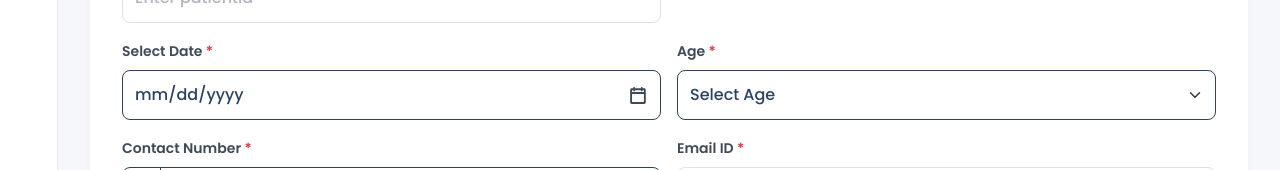
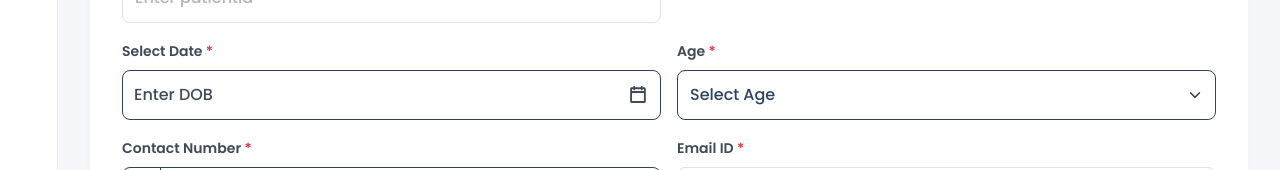
Before and after one commit to PranayTechnocomet/maiacare-doctor-fe, a Next.js app: page /addpatient in a window 1280 px wide. Shown: the part 436-606 px from the top of the page. Built offline with nearby package versions, Linux system fonts and the light colour scheme; a web font is replaced by a local one.

Commit message:
date picker icon and ui dynamic

```diff
--- a/src/components/form/AddPatientForm.tsx
+++ b/src/components/form/AddPatientForm.tsx
@@ -315,6 +315,7 @@ function AddPatientForm() {
                             <DatePickerFieldGroup
                                 label="Select Date"
                                 name="date"
+                                placeholder="Enter DOB"
                                 value={formData.date}
                                 onChange={(e: React.ChangeEvent<HTMLInputElement>) => {
                                     handleChange(e);
--- a/src/components/form/BookAppointment.tsx
+++ b/src/components/form/BookAppointment.tsx
@@ -220,12 +220,14 @@ export function BookAppointment({
                             <DatePickerFieldGroup
                                 label="Appointment Date"
                                 name="appointmentDate"
+                                placeholder="Select Date"
                                 value={formData.appointmentDate}
                                 onChange={(e: React.ChangeEvent<HTMLInputElement>) => {
                                     handleChange(e);
                                 }}
                                 required={true}
                                 error={formError.appointmentDate}
+                                iconColor="var(--color-radio)"
                             />
                         </Col>
                         <Col md={4}>
--- a/src/components/form/RescheduleAppointment.tsx
+++ b/src/components/form/RescheduleAppointment.tsx
@@ -242,12 +242,14 @@ export function RescheduleAppointment({
                                 <DatePickerFieldGroup
                                     label="Appointment Date"
                                     name="appointmentDate"
+                                    placeholder="Select Date"
                                     value={formData.appointmentDate}
                                     onChange={(e: React.ChangeEvent<HTMLInputElement>) => {
                                         handleChange(e);
                                     }}
                                     required={true}
                                     error={formError.appointmentDate}
+                                    iconColor="var(--color-radio)"
                                 />
                             </Col>
                             <Col md={4}>
--- a/src/components/form/ScheduleTimeOffForm.tsx
+++ b/src/components/form/ScheduleTimeOffForm.tsx
@@ -86,6 +86,7 @@ function ScheduleTimeOffForm({
                         <DatePickerFieldGroup
                             label="Starting from Date"
                             name="startDate"
+                            placeholder="Select Start Date"
                             value={formData.startDate}
                             onChange={(e: React.ChangeEvent<HTMLInputElement>) => {
                                 handleChange(e);
@@ -101,6 +102,7 @@ function ScheduleTimeOffForm({
                         <DatePickerFieldGroup
                             label="To Date"
                             name="toDate"
+                            placeholder="Select Start Date"
                             value={formData.toDate}
                             onChange={(e: React.ChangeEvent<HTMLInputElement>) => {
                                 handleChange(e);
--- a/src/components/form/TreatmentPlanForm.tsx
+++ b/src/components/form/TreatmentPlanForm.tsx
@@ -679,12 +679,14 @@ export function FollowUpActionForm({
                                 <DatePickerFieldGroup
                                     label="Appointment Date"
                                     name="appointmentDate"
+                                    placeholder="Select Date"
                                     value={formData.appointmentDate}
                                     onChange={(e: React.ChangeEvent<HTMLInputElement>) => {
                                         handleChange(e);
                                     }}
                                     required={true}
                                     error={formError.appointmentDate}
+                                    iconColor="var(--color-radio)"
                                 />
                             </Col>
                             <Col md={4}>
--- a/src/components/ui/CustomDatePicker.tsx
+++ b/src/components/ui/CustomDatePicker.tsx
@@ -16,6 +16,7 @@ export const DatePickerFieldGroup = ({
   error = "",
   helperText = "",
   className = "",
+  iconColor="var(--color-radio-lable)",
   ...rest
 }: {
   label?: string;
@@ -31,6 +32,7 @@ export const DatePickerFieldGroup = ({
   error?: string;
   helperText?: string;
   className?: string;
+  iconColor?: string;
   [key: string]: any;
 }) => {
   const inputRef = useRef<HTMLInputElement>(null);
@@ -46,10 +48,10 @@ export const DatePickerFieldGroup = ({
     <div className={`maiacare-input-field-container  ${className}`}>
       <InputFieldLabel label={label} required={required} />
 
-      <div className='position-relative' onClick={handleContainerClick} style={{ cursor: 'pointer' }}>
+      <div className='position-relative' onClick={handleContainerClick} style={{ cursor: 'pointer'  }}>
         <Form.Control
           ref={inputRef}
-          className="maiacare-input-field"
+          className="maiacare-input-field w-100"
           type={"date"}
           name={name}
           value={value}
@@ -61,11 +63,13 @@ export const DatePickerFieldGroup = ({
           disabled={disabled}
           readOnly={readOnly}
           {...rest}
+          // style={{ color: "#3E4A57" }}
         />
 
         <div className='calender-timepicker-icon'>
           <svg xmlns="http://www.w3.org/2000/svg" width="21" height="21" viewBox="0 0 21 21" fill="none">
-            <path d="M17.2166 2.33984H15.6541V2.02734C15.6541 1.7787 15.5553 1.54025 15.3795 1.36443C15.2036 1.18862 14.9652 1.08984 14.7166 1.08984C14.4679 1.08984 14.2295 1.18862 14.0536 1.36443C13.8778 1.54025 13.7791 1.7787 13.7791 2.02734V2.33984H8.15405V2.02734C8.15405 1.7787 8.05528 1.54025 7.87947 1.36443C7.70365 1.18862 7.46519 1.08984 7.21655 1.08984C6.96791 1.08984 6.72946 1.18862 6.55364 1.36443C6.37782 1.54025 6.27905 1.7787 6.27905 2.02734V2.33984H4.71655C4.30215 2.33984 3.90472 2.50446 3.6117 2.79749C3.31867 3.09051 3.15405 3.48794 3.15405 3.90234V16.4023C3.15405 16.8167 3.31867 17.2142 3.6117 17.5072C3.90472 17.8002 4.30215 17.9648 4.71655 17.9648H17.2166C17.631 17.9648 18.0284 17.8002 18.3214 17.5072C18.6144 17.2142 18.7791 16.8167 18.7791 16.4023V3.90234C18.7791 3.48794 18.6144 3.09051 18.3214 2.79749C18.0284 2.50446 17.631 2.33984 17.2166 2.33984ZM6.27905 4.21484C6.27905 4.46348 6.37782 4.70194 6.55364 4.87776C6.72946 5.05357 6.96791 5.15234 7.21655 5.15234C7.46519 5.15234 7.70365 5.05357 7.87947 4.87776C8.05528 4.70194 8.15405 4.46348 8.15405 4.21484H13.7791C13.7791 4.46348 13.8778 4.70194 14.0536 4.87776C14.2295 5.05357 14.4679 5.15234 14.7166 5.15234C14.9652 5.15234 15.2036 5.05357 15.3795 4.87776C15.5553 4.70194 15.6541 4.46348 15.6541 4.21484H16.9041V6.08984H5.02905V4.21484H6.27905ZM5.02905 16.0898V7.96484H16.9041V16.0898H5.02905Z" fill="#3E4A57" />
+            <path d="M17.2166 2.33984H15.6541V2.02734C15.6541 1.7787 15.5553 1.54025 15.3795 1.36443C15.2036 1.18862 14.9652 1.08984 14.7166 1.08984C14.4679 1.08984 14.2295 1.18862 14.0536 1.36443C13.8778 1.54025 13.7791 1.7787 13.7791 2.02734V2.33984H8.15405V2.02734C8.15405 1.7787 8.05528 1.54025 7.87947 1.36443C7.70365 1.18862 7.46519 1.08984 7.21655 1.08984C6.96791 1.08984 6.72946 1.18862 6.55364 1.36443C6.37782 1.54025 6.27905 1.7787 6.27905 2.02734V2.33984H4.71655C4.30215 2.33984 3.90472 2.50446 3.6117 2.79749C3.31867 3.09051 3.15405 3.48794 3.15405 3.90234V16.4023C3.15405 16.8167 3.31867 17.2142 3.6117 17.5072C3.90472 17.8002 4.30215 17.9648 4.71655 17.9648H17.2166C17.631 17.9648 18.0284 17.8002 18.3214 17.5072C18.6144 17.2142 18.7791 16.8167 18.7791 16.4023V3.90234C18.7791 3.48794 18.6144 3.09051 18.3214 2.79749C18.0284 2.50446 17.631 2.33984 17.2166 2.33984ZM6.27905 4.21484C6.27905 4.46348 6.37782 4.70194 6.55364 4.87776C6.72946 5.05357 6.96791 5.15234 7.21655 5.15234C7.46519 5.15234 7.70365 5.05357 7.87947 4.87776C8.05528 4.70194 8.15405 4.46348 8.15405 4.21484H13.7791C13.7791 4.46348 13.8778 4.70194 14.0536 4.87776C14.2295 5.05357 14.4679 5.15234 14.7166 5.15234C14.9652 5.15234 15.2036 5.05357 15.3795 4.87776C15.5553 4.70194 15.6541 4.46348 15.6541 4.21484H16.9041V6.08984H5.02905V4.21484H6.27905ZM5.02905 16.0898V7.96484H16.9041V16.0898H5.02905Z"
+            fill={iconColor} />
           </svg>
         </div>
 
@@ -77,8 +81,6 @@ export const DatePickerFieldGroup = ({
 
       </div>
 
-
-
       {error && <InputFieldError error={error} />}
       {helperText && <InputFieldHelperText helperText={helperText} />}
     </div>
--- a/src/style/font.css
+++ b/src/style/font.css
@@ -32,10 +32,10 @@
 
 .custom-react-dropdown input::placeholder {
     color: var(--color-placeholder-input);
-    opacity: 1 ;
-    font-size: 16px;
-    font-weight: 500 ;
-    line-height: 22px ;
+    opacity: 1;
+    font-size: 16px;
+    font-weight: 500;
+    line-height: 22px;
 }
 
 .maiacare-input-field-helper-text {
@@ -742,6 +742,7 @@
     .maiacare-input-field {
         font-size: 15px;
     }
+
     .custom-react-dropdown input::placeholder {
         font-size: 15px;
     }
@@ -815,6 +816,7 @@
     .maiacare-input-field {
         font-size: 14px;
     }
+
     .custom-react-dropdown input::placeholder {
         font-size: 14px;
     }
@@ -1556,7 +1558,13 @@
     line-height: 20px;
     font-style: medium;
     /* color: var(--border-box);     */
-
+}
+
+
+.calender-timepicker-placeholder {
+    font-size: 16px;
+    font-weight: 500;
+    color: var(--color-radio);
 }
 
 @media screen and (max-width: 1391px) {
--- a/src/style/globals.css
+++ b/src/style/globals.css
@@ -85,9 +85,11 @@ body {
 .abc {
   position: absolute;
 }
-.input-forgot-password-btn{
+
+.input-forgot-password-btn {
   padding: 14px 24px !important;
 }
+
 .main-pregnancy-img image {
   height: 100% !important;
   /* width: 105vh !important; */
@@ -100,13 +102,14 @@ body {
 }
 
 .blood-test-search .maiacare-input-field {
-  padding-right: 55px;
+  padding-right: 50px !important;
 }
 
 .patient-header-search-width {
   width: 25%;
 }
-.patient-header-search-width-doctor-list{
+
+.patient-header-search-width-doctor-list {
   width: 57%;
 }
 
@@ -146,12 +149,12 @@ body {
   transform: translate(-50%, -50%);
 }
 
-.appointments-total-box{
+.appointments-total-box {
   background-color: var(--color-white);
   border: 1px solid var(--color-icon-border);
   border-radius: 8px;
   padding: 8px;
-/* width: 300px; */
+  /* width: 300px; */
 }
 
 .progressbar-step-success {
@@ -180,7 +183,8 @@ body {
   margin-left: auto !important;
 
 }
-.add-new-button{
+
+.add-new-button {
   padding: 6px 12px !important;
 }
 
@@ -287,7 +291,7 @@ body {
   }
 }
 
-@media screen and (max-width: 1024px){
+@media screen and (max-width: 1024px) {
   .patient-header-search-width {
     width: 28%;
   }
@@ -304,6 +308,7 @@ body {
   .patient-header-search-width {
     width: 45%;
   }
+
   .patient-header-filter-icon-box {
     padding: 12px !important;
   }
@@ -319,6 +324,7 @@ body {
   .patient-header-search-width {
     width: 100%;
   }
+
   .patient-header-filter-icon-box {
     padding: 10px !important;
   }
--- a/src/style/ui.css
+++ b/src/style/ui.css
@@ -472,21 +472,28 @@ input[type=number] {
 /* calender-timepicker-placeholder */
 /* calender-timepicker-icon */
 .calender-timepicker-placeholder {
+    position: absolute;
+    top: 50%;
+    left: 12px;
+    transform: translateY(-50%);
+    color: var(--color-radio-lable);
+    pointer-events: none;
     background-color: var(--color-white);
-    width: fit-content;
-    /* width: 150px; */
+
+    width: 79%;
+    white-space: nowrap;
+    overflow: hidden;
+    text-overflow: ellipsis;
+}
+
+.calender-timepicker-icon {
     position: absolute;
-    top: 27%;
-    left: 12px;
+    right: 13px;
+    top: 50%;
+    transform: translateY(-50%);
+    background-color: var(--color-white);
     pointer-events: none;
 
-}
-.calender-timepicker-icon {
-    background-color: var(--color-white);
-    position: absolute;
-    right: 13px;
-    top: 27%;
-    pointer-events: none;
 }
 
 
```
Also changed, not shown: src/app/temp/page.tsx (+1 -14 lines), src/components/form/AddPartnerDetailsForm.tsx (+17 -24 lines), src/components/form/PhisicalAssessmentForm.tsx (+7 -3 lines).
